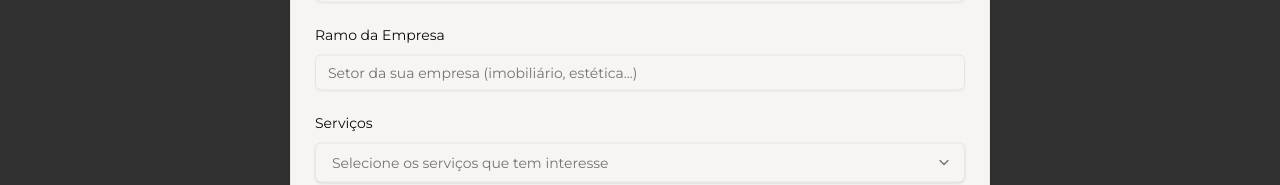
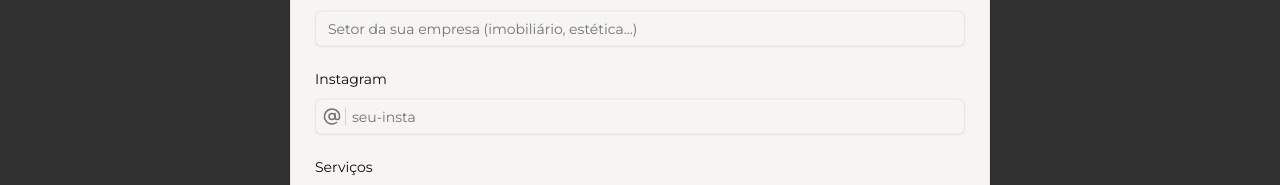
Before and after one commit to verxm/dehdomarketing, a Next.js app: page / in a window 1280 px wide. Both pictures are taken after a click on the button "Solicitar Orçamento". Shown: the part 383-568 px from the top of the page. Built offline with nearby package versions, Linux system fonts and the light colour scheme.

Commit message:
feat(Requestbudget): add instagramIdentifier field and add send button in DialogClose component.

```diff
--- a/components/request-budget.tsx
+++ b/components/request-budget.tsx
@@ -1,7 +1,7 @@
 'use client'
 
 import { Button } from "./ui/button";
-import { Dialog, DialogContent, DialogDescription, DialogFooter, DialogHeader, DialogTitle, DialogTrigger } from "./ui/dialog";
+import { Dialog, DialogClose, DialogContent, DialogDescription, DialogFooter, DialogHeader, DialogTitle, DialogTrigger } from "./ui/dialog";
 import { string, z } from "zod";
 import { zodResolver } from "@hookform/resolvers/zod"
 import { useForm } from "react-hook-form";
@@ -18,6 +18,7 @@ import { useState } from "react";
 import { MultiSelect } from "./ui/multi-select";
 import { servicesRepository } from "@/app/_repositories/services-local-repository";
 import { whatsAppSenderService } from "@/services/whatsapp-sender-service";
+import { AtSign } from "lucide-react";
 
 interface RequestBudgetParameters {
     triggerElement: JSX.Element
@@ -27,6 +28,7 @@ const formSchema = z.object({
     companyName: z.string().optional(),
     responsible: z.string().optional(),
     businessSector: z.string().optional(),
+    instagramIdentifier: z.string().optional(),
     interestedServices: z.array(z.string()).optional(),
 });
 
@@ -42,13 +44,11 @@ const RequestBudget = ({ triggerElement }: RequestBudgetParameters) => {
     })
 
     function onSubmit(values: z.infer<typeof formSchema>) {
-        console.log(values)
-        console.log(selectedServices)
-
         whatsAppSenderService.sendBudgetRequest(
             values.companyName,
             values.responsible,
             values.businessSector,
+            values.instagramIdentifier,
             selectedServices)
     }
 
@@ -110,6 +110,24 @@ const RequestBudget = ({ triggerElement }: RequestBudgetParameters) => {
 
                             <FormField
                                 control={form.control}
+                                name="instagramIdentifier"
+                                render={({ field }) => (
+                                    <FormItem>
+                                        <FormLabel>Instagram</FormLabel>
+                                        <FormControl>
+                                            <div className="w-full relative">
+                                                <div className="absolute left-2 top-1/2 transform -translate-y-1/2 border-r pr-1 border-gray-300">
+                                                    <AtSign size={18} className="text-muted-foreground" />
+                                                </div>
+                                                <Input className="text-sm pl-9" placeholder="seu-insta" {...field} />
+                                            </div>
+                                        </FormControl>
+                                    </FormItem>
+                                )}
+                            />
+
+                            <FormField
+                                control={form.control}
                                 name="interestedServices"
                                 render={() => (
                                     <FormItem>
@@ -128,9 +146,11 @@ const RequestBudget = ({ triggerElement }: RequestBudgetParameters) => {
                             />
                         </div>
                         <DialogFooter className="pt-5 border-t border-gray-300 border-dashed">
-                            <Button className="mx-6 font-bold" type="submit">
-                                Enviar Solicitação <BsWhatsapp />
-                            </Button>
+                            <DialogClose asChild>
+                                <Button className="mx-6 font-bold" type="submit">
+                                    Enviar Solicitação <BsWhatsapp />
+                                </Button>
+                            </DialogClose>
                         </DialogFooter>
                     </form>
                 </Form>
--- a/services/whatsapp-sender-service.ts
+++ b/services/whatsapp-sender-service.ts
@@ -5,6 +5,7 @@ export const whatsAppSenderService = {
         companyName: string | undefined,
         responsible: string | undefined,
         businessSector: string | undefined,
+        instagramIdentifier: string | undefined,
         serviceIds: string[]) => {
         let requestBudgetMessage = `Oi! Tudo bem? %0A%0AGostaria de solicitar um orçamento ⤵️⤵️`
 
@@ -17,7 +18,11 @@ export const whatsAppSenderService = {
         }
 
         if (businessSector) {
-            requestBudgetMessage += `%0AQual o ramo da empresa: *${businessSector}*`;
+            requestBudgetMessage += `%0ARamo da empresa: *${businessSector}*`;
+        }
+
+        if (instagramIdentifier) {
+            requestBudgetMessage += `%0AInstagram: *@${instagramIdentifier}*`;
         }
 
         if (serviceIds && serviceIds.length > 0){
@@ -25,7 +30,7 @@ export const whatsAppSenderService = {
                 .getServiceNamesByIds(serviceIds)
                 .join(", ");
 
-            requestBudgetMessage += `%0AQual serviço tens interesse: *${splitedServices}*`;
+            requestBudgetMessage += `%0AServiços que tenho interesse: *${splitedServices}*`;
         }
 
         const whatsAppLink = `https://wa.me/5551999028748?text=${requestBudgetMessage}`;
```
